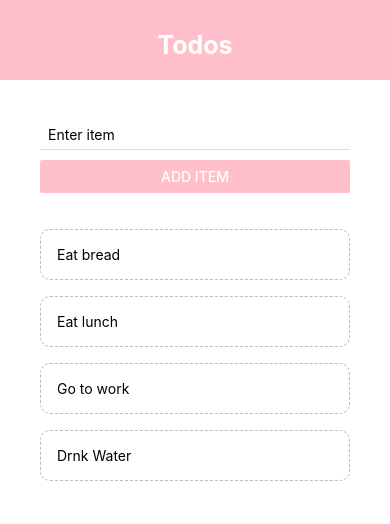
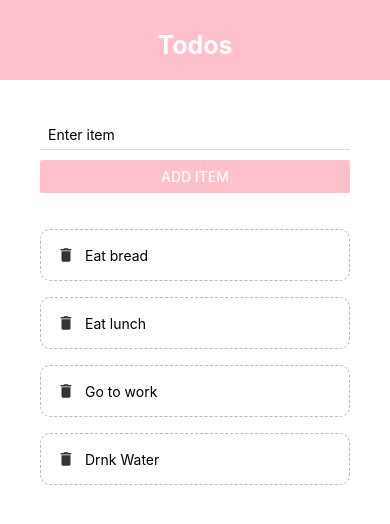
Before and after one commit to Pop0097/Todo_List, a React Native app: screen / in a window 390 px wide. Shown: the top 524 px of the page. Built offline with nearby package versions, Linux system fonts and the light colour scheme.

Commit message:
Better UI

```diff
--- a/components/todoItem.js
+++ b/components/todoItem.js
@@ -1,11 +1,15 @@
 import React from 'react';
-import { StyleSheet, Text, TouchableOpacity } from 'react-native';
+import { StyleSheet, View, Text, TouchableOpacity } from 'react-native';
+import { MaterialIcons } from '@expo/vector-icons';
 
 export default function ( { pressHandler, item }) {
     return(
-        <TouchableOpacity onPress={() => pressHandler(item.key)}>
-            <Text style={styles.items}>{ item.text }</Text>
-        </TouchableOpacity>
+        <View style={styles.items}>
+            <TouchableOpacity onPress={() => pressHandler(item.key)}>
+                <MaterialIcons name='delete' size={18} color='#333' />
+            </TouchableOpacity>
+            <Text style={styles.itemText}>{item.text}</Text>
+        </View>
     )
 }
 
@@ -18,5 +22,10 @@
         borderStyle: "dashed",
         borderRadius: 1,
         borderRadius: 10,
+        flexDirection: 'row',
+        alignItems: 'center',
+      },
+      itemText: {
+        marginLeft: 10,
       }
 })
```
